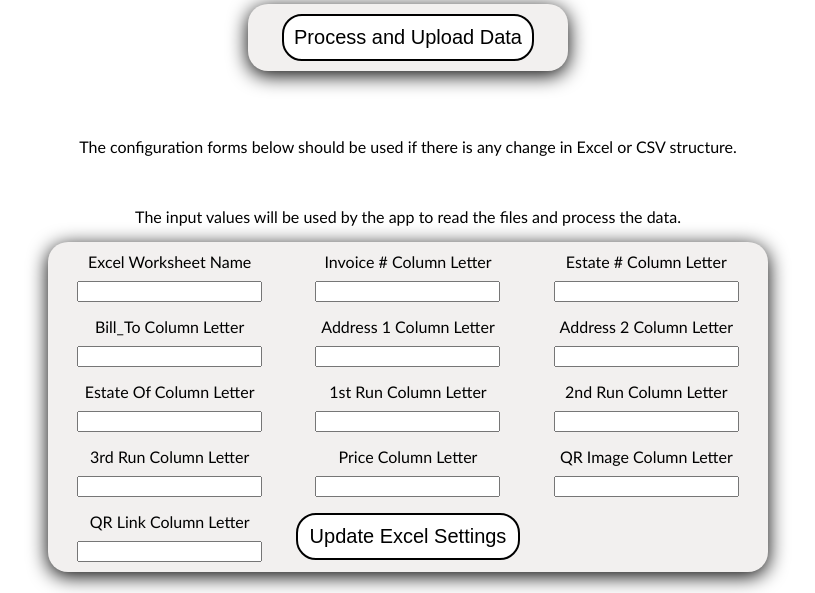
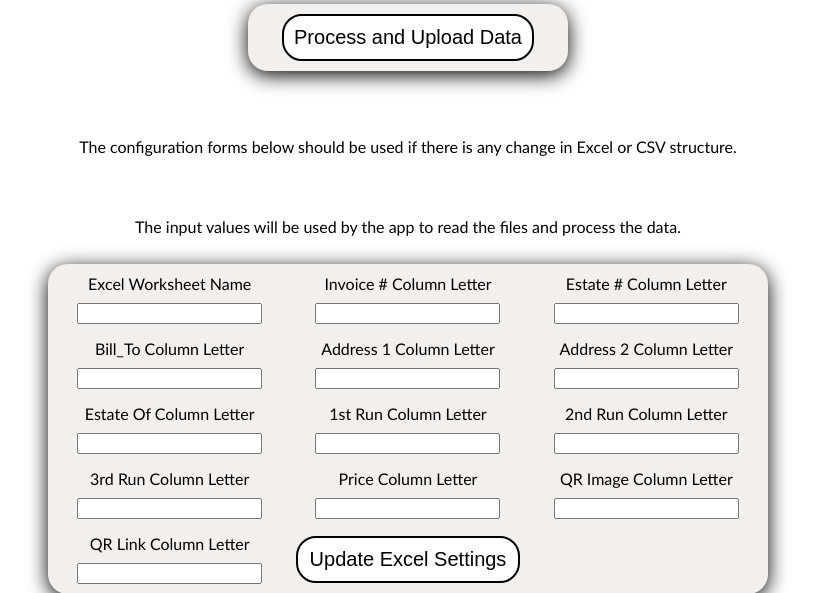
Before and after one commit to Ernie357/Quickbooks_QR_Web, a Flask app: template templates/process.html in a window 1280 px wide. Shown: the part 503-1096 px from the top of the page, without its empty margins (232-1047 px from the left). Run offline with Flask 3, Linux system fonts and the light colour scheme; the template is opened without the code that fills it, so the values that code supplies are empty.

```diff
--- a/templates/process.html
+++ b/templates/process.html
@@ -65,6 +65,14 @@
             width: 700px;
             text-align: center;
         }
+
+        .config-text {
+            display: flex;
+            flex-direction: column;
+            align-items: center;
+            gap: 5px;
+            margin-bottom: 12.5px;
+        }
     </style>
     <script>
         document.addEventListener("DOMContentLoaded", () => {
@@ -105,6 +113,7 @@
             <p><b>Current .csv File:&nbsp;</b>{{ csv_filename }}</p>
         </form>
     </div>
+    <div class="file-upload-forms">
         <form method="POST" action="{{ url_for('process') }}">
             <button type="submit" id="process-btn">Process and Upload Data</button>
             {% if process_message %}
@@ -116,9 +125,12 @@
                 <button type="submit">Download Invoice Mail</button>
             </form>
         {% endif %}
+    </div>
+    <div class="config-text">
         <p>The configuration forms below should be used if there is any change in Excel or CSV structure.</p>
         <br>
         <p>The input values will be used by the app to read the files and process the data.</p>
+    </div>
     <form method="POST" action="{{ url_for('edit_excel_config') }}" class="config-form">
         <div>
             <label>Excel Worksheet Name</label>
```
Lines whose indentation alone changed are shown as unchanged.
